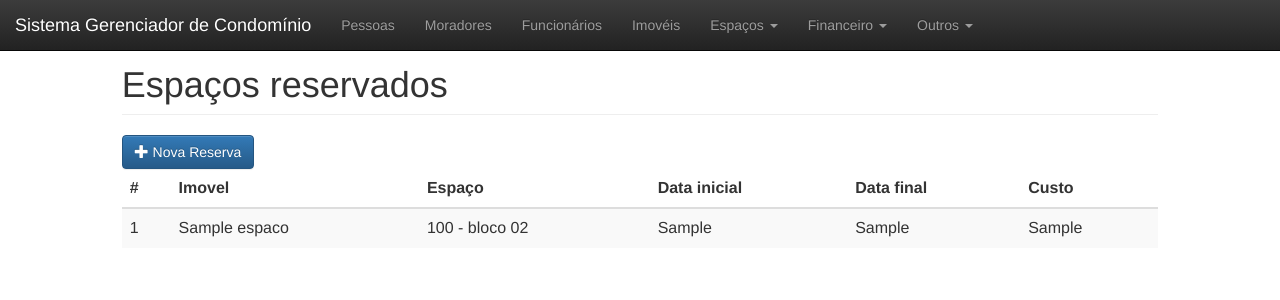
After one commit to tqchagas/ti_2015_01, a CodeIgniter app: page /reserva in a window 1280 px wide. The commit adds this page. Shown: the top 300 px of the page. Run offline with CodeIgniter, Linux system fonts and the light colour scheme; data comes from the database, SQL or seed files in the repository; tables that the repository leaves empty or names only in its code hold one stand-in row (values such as "Sample post").

Commit message:
reserva de espacos

```diff
--- /dev/null
+++ b/application/controllers/reserva.php
@@ -0,0 +1,58 @@
+<?php
+
+class Reserva extends CI_Controller {
+
+	public function __construct()
+	{
+		parent::__construct();
+		$this->load->model('Reserva_model', 'reserva');
+		$this->load->model('Imoveis_model', 'imoveis');
+	}
+
+	public function index()
+	{
+		$data['page'] = 'reserva/index';
+
+		$data['reservas'] = $this->reserva->listar();
+
+ 		$this->load->view('template/template', $data);
+	}
+
+	public function reservar()
+	{
+		$data['page'] = 'reserva/reservar';
+
+		$data['imoveis'] = $this->imoveis->listar_imoveis();
+		$data['espacos'] = $this->reserva->listar_espacos();
+
+ 		$this->load->view('template/template', $data);
+	}
+
+	public function efetuar_reserva()
+	{
+		$data['imovel_id'] = $this->input->post('imovel');
+		$data['espaco_id'] = $this->input->post('espaco');
+		$data['data_inicial'] = $this->input->post('data_inicial');
+		$data['data_final'] = $this->input->post('data_final');
+		$data['custo'] = $this->input->post('custo');
+		$alugado = $this->reserva->alugado($data);
+		if(!$alugado){
+			$this->reserva->cadastrar($data);
+		} else{
+			$this->session->set_flashdata('espaco_alugado', 'Espaço alugado dentro do período escolhido.');
+			redirect('/reserva/reservar/');
+		}
+
+		redirect('reserva');
+	}
+
+	public function valor_espaco()
+	{
+		$data['espaco'] = $this->input->get('espaco');
+		$espaco = $this->reserva->valor_espaco($data);
+		$this->output
+			->set_content_type('application/json')
+			->set_output(json_encode($espaco));
+	}
+
+}
--- /dev/null
+++ b/application/models/reserva_model.php
@@ -0,0 +1,49 @@
+<?php
+class Reserva_model extends CI_Model
+{
+
+	public function __construct()
+	{
+		parent::__construct();
+	}
+
+
+	public function cadastrar($data)
+	{
+		$this->db->insert('reserva_espaco', $data);
+	}
+
+	public function listar()
+	{
+		return $this->db->query('SELECT e.nome, i.numero, i.bloco, r.id, r.data_inicial, r.data_final, r.custo
+					FROM reserva_espaco AS r
+					INNER JOIN imovel AS i
+					ON(i.id = r.imovel_id)
+					INNER JOIN espaco AS e
+					ON(e.id = r.espaco_id)')->result();
+	}
+
+	public function listar_espacos()
+	{
+		return $this->db->get('espaco')->result();
+	}
+
+	public function valor_espaco($data) {
+		return $this->db->query('SELECT id, custo_dia FROM espaco WHERE id = ?',(array('id' => $data['espaco'])))->row();
+	}
+
+	public function alugado($data) {
+		$res = $this->db->query('SELECT id FROM `reserva_espaco` WHERE data_inicial >= ? OR data_final <= ? AND espaco_id = ?',
+			(array(
+				'data_inicial' =>$data['data_inicial'],
+				'data_final' =>$data['data_final'],
+				'espaco'=> $data['espaco_id']
+			))
+		)->row();
+		if (!$res) {
+			return false;
+		} else {
+			return true;
+		}
+	}
+}
--- /dev/null
+++ b/application/views/reserva/index.php
@@ -0,0 +1,31 @@
+<h1 class="page-header">Espaços reservados</h1>
+<div class="table-responsive">
+
+        <a href="<?= base_url('reserva/reservar')?>" class="btn btn-primary" role="button">
+        <span class="glyphicon glyphicon-plus" aria-hidden="true"></span> Nova Reserva
+        </a>
+        <table class="table table-striped">
+          <thead>
+            <tr>
+              <th>#</th>
+              <th>Imovel</th>
+              <th>Espaço</th>
+              <th>Data inicial</th>
+              <th>Data final</th>
+              <th>Custo</th>
+            </tr>
+          </thead>
+          <tbody>
+            <?php foreach ($reservas as $reserva): ?>
+                <tr>
+                    <td><?= $reserva->id;?></td>
+                    <td><?= $reserva->nome;?></td>
+                    <td><?= $reserva->numero ." - ". $reserva->bloco?></td>
+                    <td><?= $reserva->data_inicial;?></td>
+                    <td><?= $reserva->data_final;?></td>
+                    <td><?= $reserva->custo;?></td>
+                </tr>
+            <?php endforeach ?>
+          </tbody>
+        </table>
+      </div>
--- a/application/views/template/header.php
+++ b/application/views/template/header.php
@@ -27,6 +27,16 @@
 					<li><a href="<?= base_url('morador')?>">Moradores</a></li>
 					<li><a href="<?= base_url('funcionario')?>">Funcionários</a></li>
 					<li><a href="<?= base_url('imovel')?>">Imovéis</a></li>
+					<li id="fat-menu" class="dropdown">
+						<a id="drop3" href="#" class="dropdown-toggle" data-toggle="dropdown" aria-haspopup="true" role="button" aria-expanded="true">
+							Espaços
+							<span class="caret"></span>
+						</a>
+						<ul class="dropdown-menu" role="menu" aria-labelledby="drop3">
+							<li role="presentation"><a role="menuitem" tabindex="-1" href="<?= base_url('espaco')?>">Espaços</a></li>
+							<li role="presentation"><a role="menuitem" tabindex="-1" href="<?= base_url('reserva')?>">Reservas</a></li>
+						</ul>
+					</li>
 					<li id="fat-menu" class="dropdown">
 						<a id="drop3" href="#" class="dropdown-toggle" data-toggle="dropdown" aria-haspopup="true" role="button" aria-expanded="true">
 							Financeiro
```
Also changed, not shown: application/views/reserva/reservar.php (added, +90 -0 lines).
